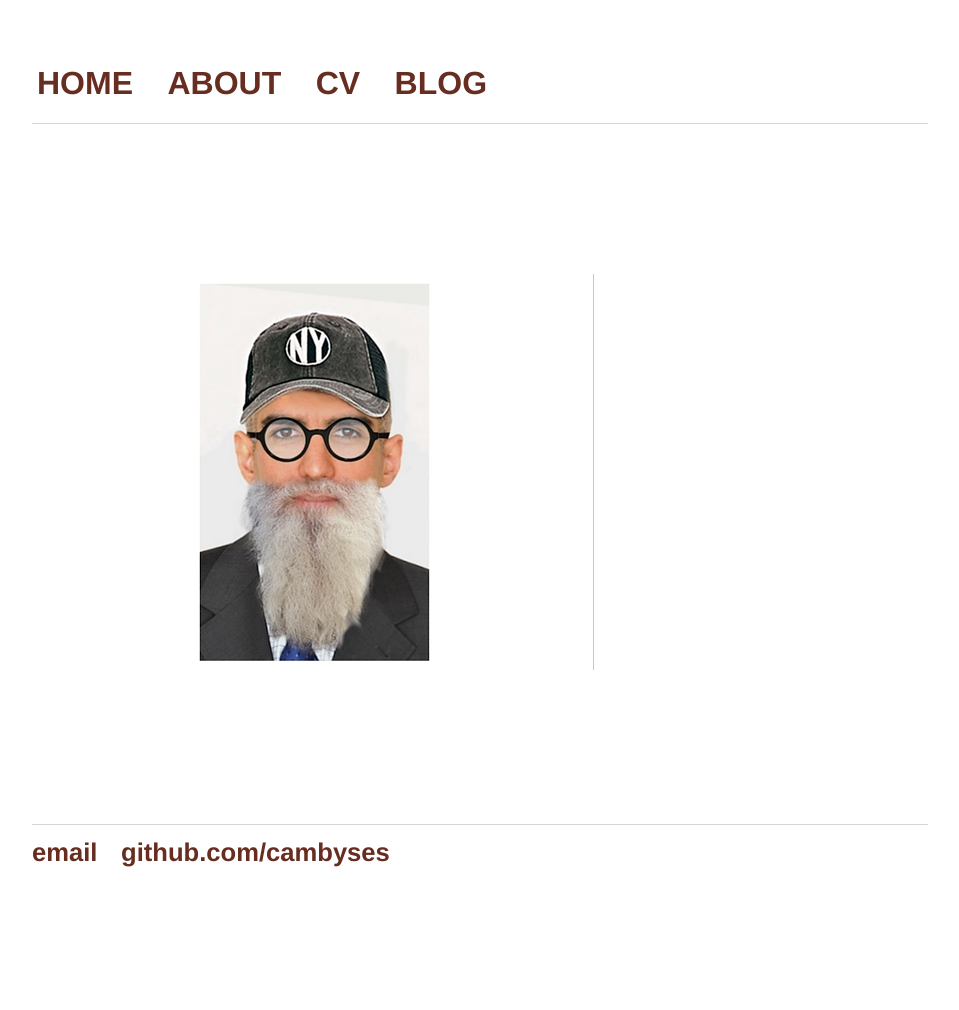
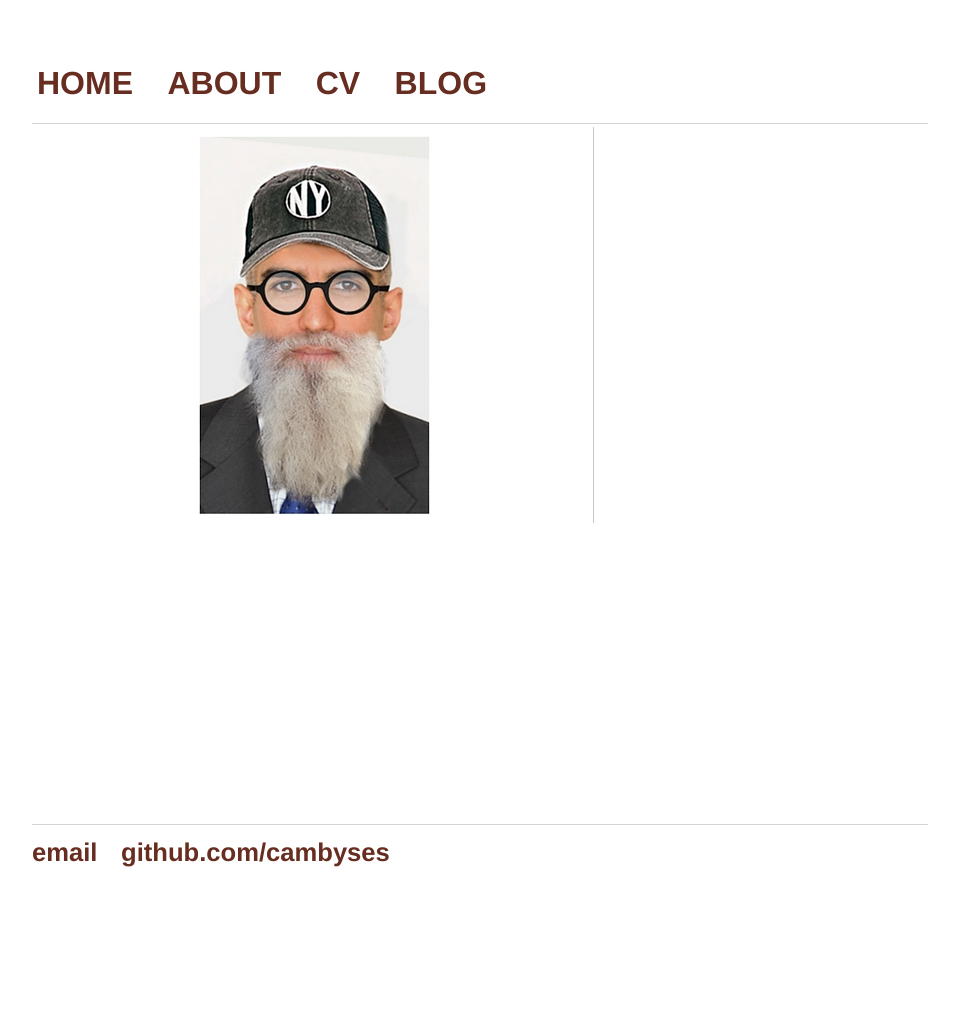
Before and after one commit to cambyses/cambyses.github.io, a Jekyll site: the page built from index.html, in a window 1280 px wide. Shown: the whole page, without its empty margins (160-1119 px from the left). Built offline with Jekyll 4.4.1, drawn with Linux system fonts in a browser that asks for light colours.

Commit message:
Update index.html

```diff
--- a/index.html
+++ b/index.html
@@ -7,7 +7,7 @@
 ---
 
 <div class="blurb">
-  <table width="100%" height="100%" align="center" valign="center">
+  <table width="50%" height="50%" align="center" valign="center">
    <tr><td>
       <img src="background.jpg" alt="" />
    </td></tr>
```
